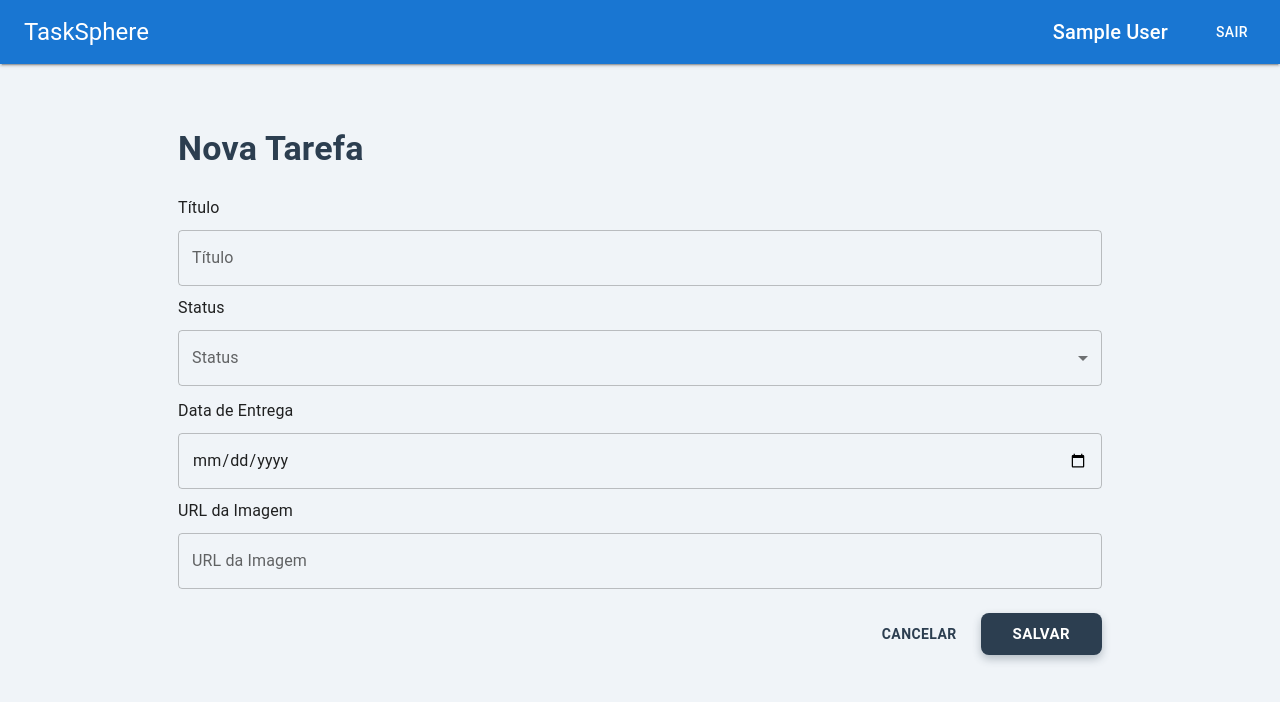
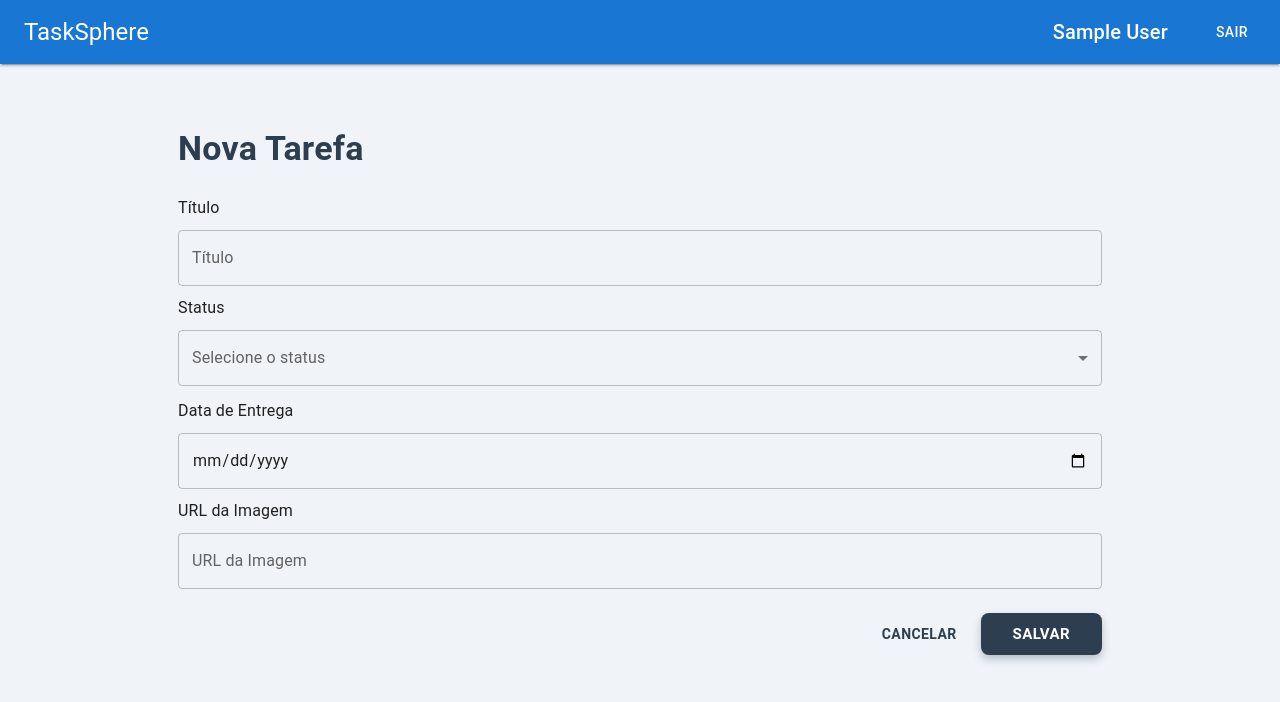
Before and after one commit to thedouglasaraujo/tasksphere, a React (Create React App) app in the folder frontend/: page /projects/1/tasks/new in a window 1280 px wide. Shown: the top 702 px of the page. Built offline with nearby package versions, Linux system fonts and the light colour scheme; sample sign-in values are in the browser's storage; some icons are missing.

Commit message:
feat(components): adiciona placeholder nos campos de input

```diff
--- a/frontend/src/components/atoms/SelectField/index.js
+++ b/frontend/src/components/atoms/SelectField/index.js
@@ -1,13 +1,13 @@
 import { FormControl, InputLabel, Select, MenuItem, FormHelperText, Typography } from '@mui/material';
 
-export default function SelectField({ label, name, register, rules, errors, options }) {
+export default function SelectField({ label, name, register, rules, errors, options, placeholder }) {
     return (
         <>
             <Typography variant="subtitle1">
                 {label}
             </Typography>
             <FormControl fullWidth margin="normal" error={!!errors[name]}>
-                <InputLabel>{label}</InputLabel>
+                <InputLabel>{placeholder}</InputLabel>
                 <Select {...register(name, rules)} label={label}>
                     {options.map((option) => (
                         <MenuItem key={option.value} value={option.value}>
--- a/frontend/src/components/molecules/LoginForm/index.js
+++ b/frontend/src/components/molecules/LoginForm/index.js
@@ -7,6 +7,7 @@
             <InputField
                 label="Email"
                 name="email"
+                placeholder="Digite seu email"
                 register={register}
                 rules={{
                     required: 'Email é obrigatório',
@@ -19,6 +20,7 @@
                 label="Senha"
                 name="password"
                 type="password"
+                placeholder="Digite sua senha"
                 register={register}
                 rules={{
                     required: 'Senha é obrigatória',
--- a/frontend/src/components/organisms/AddCollaboratorModal/index.js
+++ b/frontend/src/components/organisms/AddCollaboratorModal/index.js
@@ -36,6 +36,7 @@
             <InputField
               label="Nome"
               name="name"
+              placeholder="Digite o nome do colaborador"
               register={register}
               rules={{ required: 'Nome é obrigatório' }}
               errors={errors}
@@ -44,6 +45,7 @@
               label="Email"
               name="email"
               type="email"
+              placeholder="Digite o email do colaborador"
               register={register}
               rules={{
                 required: 'Email é obrigatório',
@@ -58,6 +60,7 @@
               label="Senha"
               name="password"
               type="password"
+              placeholder="Digite a senha do colaborador"
               register={register}
               rules={{
                 required: 'Senha é obrigatória',
--- a/frontend/src/pages/ProjectForm/index.js
+++ b/frontend/src/pages/ProjectForm/index.js
@@ -71,6 +71,7 @@
             <InputField
               label="Nome"
               name="name"
+              placeholder="Digite o nome do projeto"
               register={register}
               rules={{
                 required: 'Nome é obrigatório',
@@ -84,6 +85,7 @@
             <InputField
               label="Descrição"
               name="description"
+              placeholder="Digite a descrição do projeto"
               register={register}
               rules={{
                 maxLength: {
--- a/frontend/src/pages/TaskForm/index.js
+++ b/frontend/src/pages/TaskForm/index.js
@@ -73,6 +73,7 @@
                         <InputField
                             label="Título"
                             name="title"
+                            placeholder="Digite o título da tarefa"
                             register={register}
                             rules={{
                                 required: 'Campo obrigatório',
@@ -86,6 +87,7 @@
                         <SelectField
                             label="Status"
                             name="status"
+                            placeholder="Selecione o status"
                             register={register}
                             rules={{ required: 'Campo obrigatório' }}
                             errors={errors}
@@ -110,6 +112,7 @@
                         <InputField
                             label="URL da Imagem"
                             name="image_url"
+                            placeholder="Digite a URL da imagem"
                             register={register}
                             rules={{ required: 'Campo obrigatório' }}
                             errors={errors}
```
